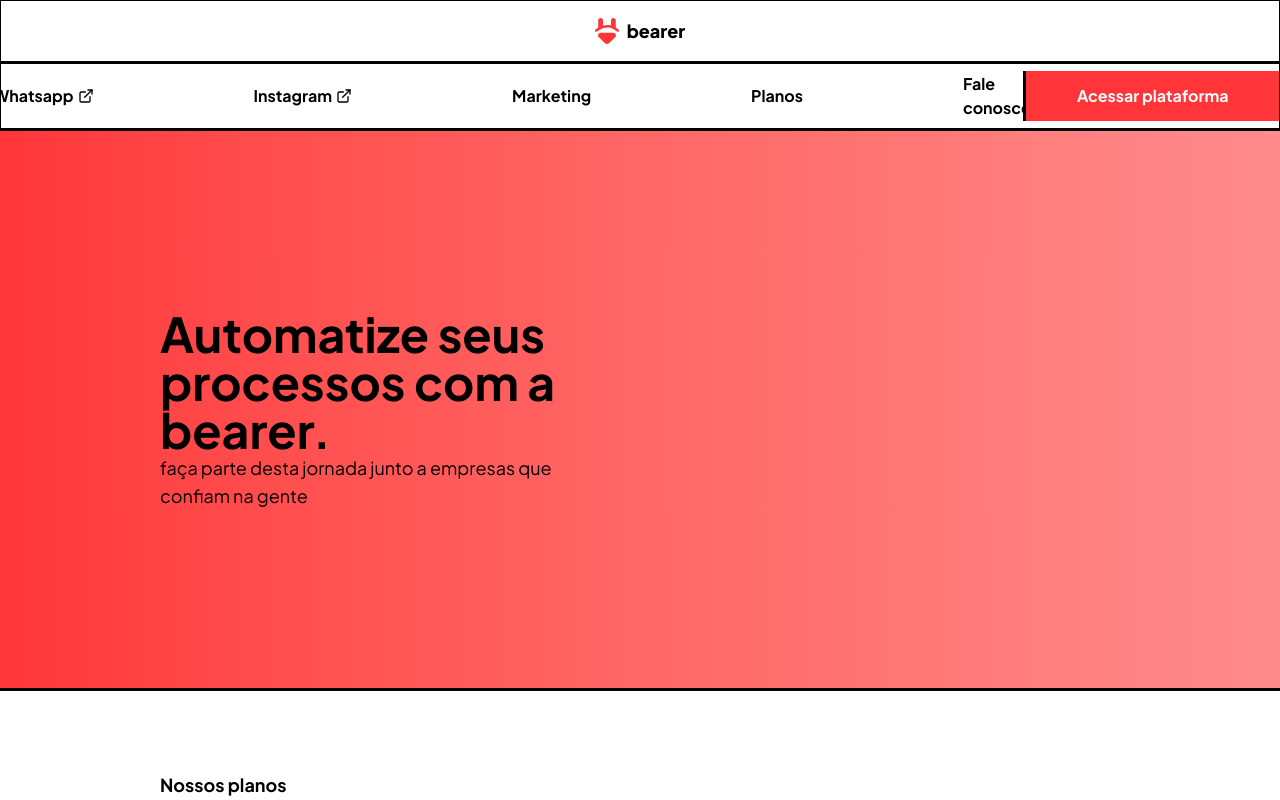
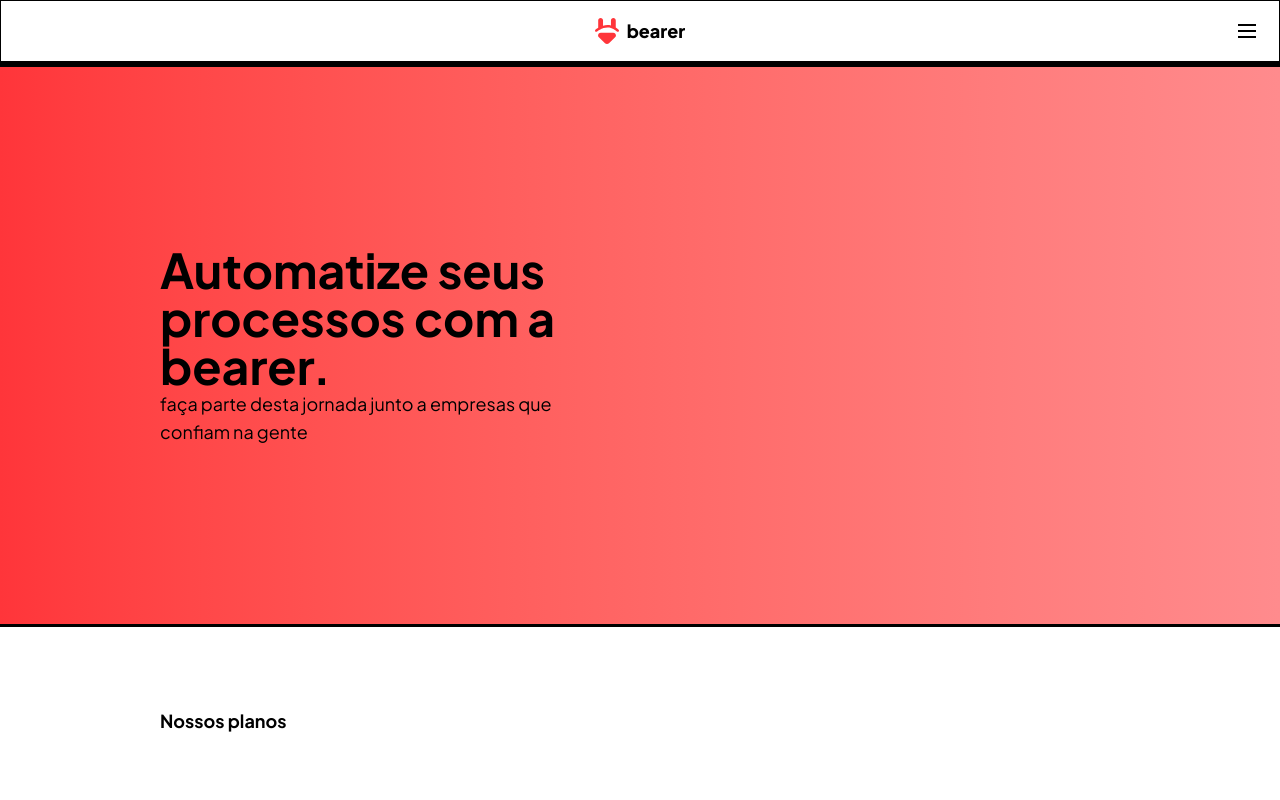
Before and after one commit to jpmamededs/bearerWebsite, a React (Vite) app: page / in a window 1280 px wide. Shown: the top 800 px of the page. Built offline with nearby package versions, Linux system fonts and the light colour scheme.

Commit message:
feat: some fixes in frontend

```diff
--- a/src/components/Flashcard.jsx
+++ b/src/components/Flashcard.jsx
@@ -1,7 +1,7 @@
 function Flashcard({ numero, titulo, descricao }) {
     return (
         <>
-            <div className="w-full sm:w-[20rem] md:w-[21rem] h-auto min-h-[18rem] sm:min-h-[20rem] md:h-[21rem] border-3 flex flex-col p-6 sm:p-8 md:p-10 gap-3 sm:gap-4 items-left justify-left bg-[#FBF6C1]">
+            <div className="w-full sm:w-[20rem] md:w-[21rem] h-[15rem] sm:h-[20rem] md:h-[21rem] border-3 flex flex-col p-6 sm:p-8 md:p-10 gap-3 sm:gap-4 items-left justify-between bg-[#FBF6C1]">
                 <div className="w-fit h-fit flex flex-col gap-4 sm:gap-5 md:gap-6">
                     <div className="flex flex-row gap-2 items-center justify-left font-bold">
                         <p className="text-3xl sm:text-4xl md:text-5xl">{numero}.</p>
@@ -9,7 +9,7 @@
                     </div>
                     <p className="text-xs sm:text-sm md:text-xs">{descricao}</p>
                 </div>
-                <div className="flex flex-row items-end justify-end h-full">
+                <div className="flex flex-row items-end justify-end">
                     <img src="/bearerMinimal.svg" className="w-4 h-4 sm:w-5 sm:h-5"/>
                 </div>
             </div>
--- a/src/components/Navbar.jsx
+++ b/src/components/Navbar.jsx
@@ -1,14 +1,40 @@
 import { LuExternalLink } from "react-icons/lu";
+import { IoClose } from "react-icons/io5";
+import { useState } from "react";
 
 function Navbar() {
+    const [isMenuOpen, setIsMenuOpen] = useState(false);
+
+    const toggleMenu = () => {
+        setIsMenuOpen(!isMenuOpen);
+    };
+
     return (
         <>
             <nav className="navbar border border-b-3 border-b-black flex flex-col justify-center items-center">
-                <div className="navbar-container border-b-3 border-b-black flex flex-row gap-2 items-center justify-center w-full py-3 sm:py-4">
+                <div className="navbar-container border-b-3 border-b-black flex flex-row gap-2 items-center justify-center w-full py-3 sm:py-4 relative">
                     <img src="/bearerMinimal.svg" className="w-5 h-5 sm:w-6 sm:h-6" />
                     <strong className="text-base sm:text-lg" style={{fontWeight: 750}}>bearer</strong>
+                    <button
+                        onClick={toggleMenu}
+                        className="flex items-center justify-center w-8 h-8 text-2xl absolute right-4 transition-transform duration-300 cursor-pointer"
+                        style={{ transform: isMenuOpen ? 'rotate(90deg)' : 'rotate(0deg)' }}
+                        aria-label="Toggle menu"
+                    >
+                        {isMenuOpen ? <IoClose /> : (
+                            <svg width="24" height="24" viewBox="0 0 24 24" fill="none" stroke="currentColor" strokeWidth="2">
+                                <line x1="3" y1="6" x2="21" y2="6" />
+                                <line x1="3" y1="12" x2="21" y2="12" />
+                                <line x1="3" y1="18" x2="21" y2="18" />
+                            </svg>
+                        )}
+                    </button>
                 </div>
-                <div className="flex flex-col md:flex-row items-center md:items-left justify-center md:justify-start w-full">
+                <div
+                    className={`transition-all duration-300 ease-in-out w-full ${
+                        isMenuOpen ? 'flex flex-col md:flex-row items-center md:items-left justify-center md:justify-start' : 'hidden'
+                    }`}
+                >
                     <ul className="flex flex-col md:flex-row gap-3 sm:gap-4 md:gap-8 lg:gap-16 xl:gap-40 w-full md:w-[80%] justify-center items-center text-center md:text-left py-4 sm:py-3 md:py-2 px-2 text-sm sm:text-base" style={{fontWeight: 650}}>
                         <li><a href="/features" style={{transition: 'color 0.2s ease'}} onMouseEnter={(e) => e.target.style.color = '#ff353a'} onMouseLeave={(e) => e.target.style.color = 'inherit'} className="flex flex-row items-center justify-center gap-1">Whatsapp<LuExternalLink /></a></li>
                         <li><a href="https://www.instagram.com/bearer.io/" target="_blank" rel="noopener noreferrer" style={{transition: 'color 0.2s ease'}} onMouseEnter={(e) => e.target.style.color = '#ff353a'} onMouseLeave={(e) => e.target.style.color = 'inherit'} className="flex flex-row items-center justify-center gap-1">Instagram<LuExternalLink /></a></li>
```
